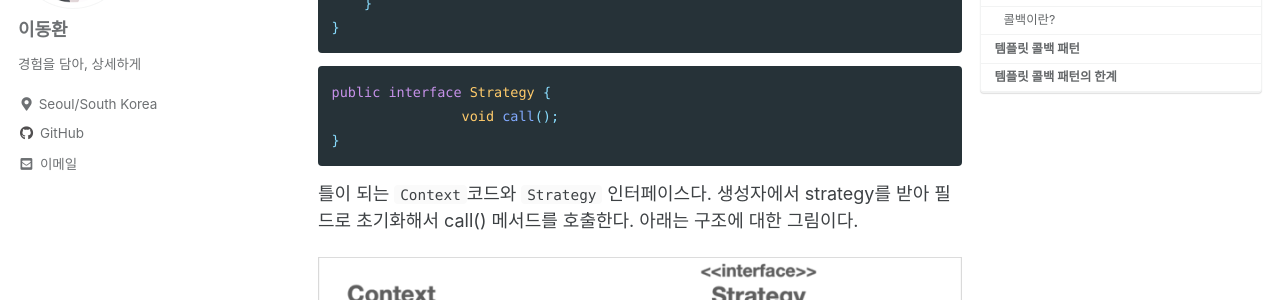
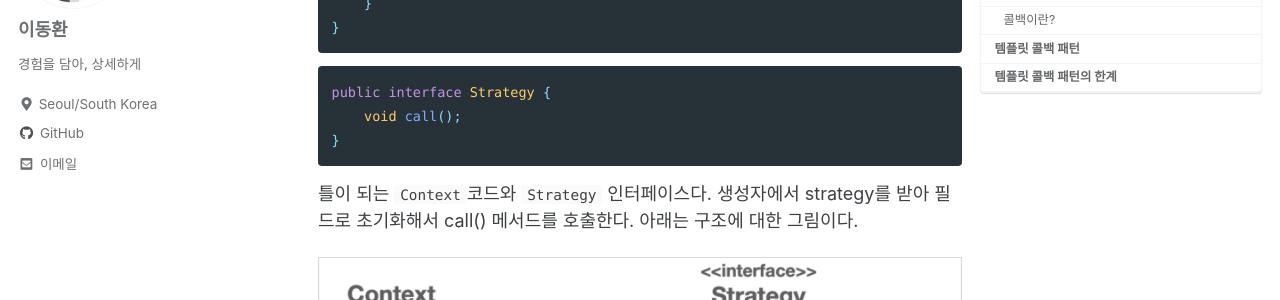
Before and after one commit to perenok/perenok.github.io, a Jekyll site: the page built from _posts/2022-01-04-전략 패턴과 템플릿 콜백 패턴.md, in a window 1280 px wide and 900 px high, scrolled down 952 px. Shown: the part 150-450 px from the top of the window. Built offline with Jekyll 4.4.1, drawn with Linux system fonts in a browser that asks for light colours; cached includes are drawn as plain includes; comment, search, counter and statistics services are not loaded.

Commit message:
fix: depth 맞지 않는 부분과 이미지 경로 앞에 / 추가

````diff
--- a/_posts/2022-01-04-전략 패턴과 템플릿 콜백 패턴.md
+++ b/_posts/2022-01-04-전략 패턴과 템플릿 콜백 패턴.md
@@ -42,7 +42,7 @@ public class ContextV1 {
 
 ```java
 public interface Strategy {
-		void call();
+    void call();
 }
 ```
 
@@ -83,7 +83,7 @@ GOF 디자인 패턴에서 정의한 전략 패턴의 의도는 다음과 같다
 ```java
 @Slf4j
 public class ContextV1Test {
-		@Test
+    @Test
     void strategyV1() {
         Strategy strategyLogic1 = new StrategyLogic1();
         ContextV1 context1 = new ContextV1(strategyLogic1);
@@ -98,9 +98,9 @@ public class ContextV1Test {
 
 ContextV1에 Strategy의 구현체인 StrategyLogic1, StrategyLogic2를 주입하여 context.execute()를 통해 원하는 부분만 자유롭게 변경했다.
 
-![Untitled](assets/image/strategy/strategy2.png)
+![Untitled](/assets/image/strategy/strategy2.png)
 
-![Untitled](assets/image/strategy/strategy3.png)
+![Untitled](/assets/image/strategy/strategy3.png)
 
 전략 패턴은 익명 내부 클래스 또는 람다로 변경할 수 있다. 람다로 변경하기 위해선 인터페이스에 추상 메서드가 1개만 있으면 되는데(함수형 인터페이스라고 한다.) `Strategy` 인터페이스는 메서드가 1개 뿐이므로 람다로 변경해보겠다.
 
@@ -140,7 +140,7 @@ public class ContextV2 {
 ```java
 @Slf4j
 public class ContextV2Test {
-		@Test
+    @Test
     void strategyV3() {
         ContextV2 context = new ContextV2();
         context.execute(() -> log.info("비즈니스 로직1 실행"));
@@ -149,7 +149,7 @@ public class ContextV2Test {
 }
 ```
 
-![Untitled](assets/image/strategy/strategy4.png)
+![Untitled](/assets/image/strategy/strategy4.png)
 
 `Context` 와 `Strategy`를 '선 조립 후 실행'하는 방식이 아니라 `Context`를 실행할 때 마다 전략을 인수로 전달한다.
 클라이언트는 `Context`를 실행하는 시점에 원하는 `Strategy`를 전달할 수 있다. 따라서 이전 방식과 비교해서 원하는 전략을 더욱 유연하게 변경할 수 있다.
````
